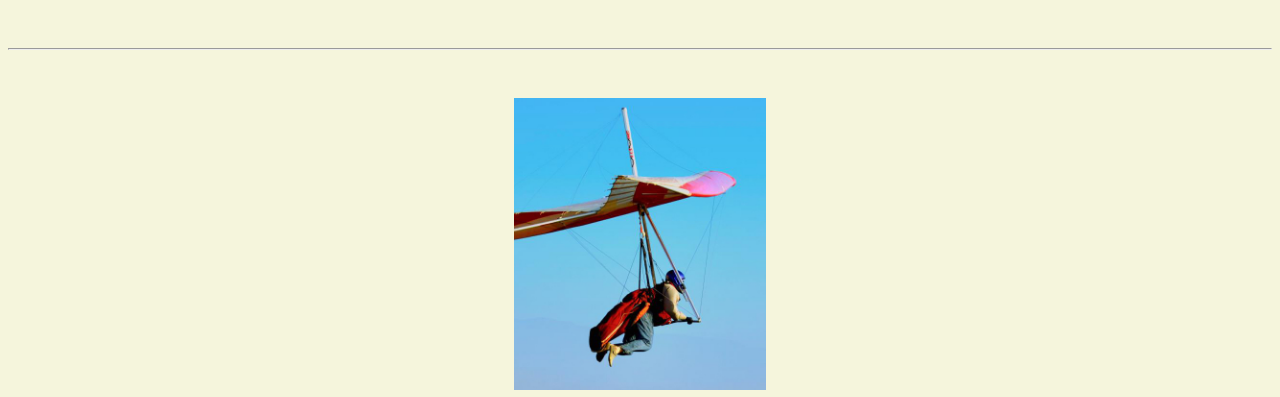
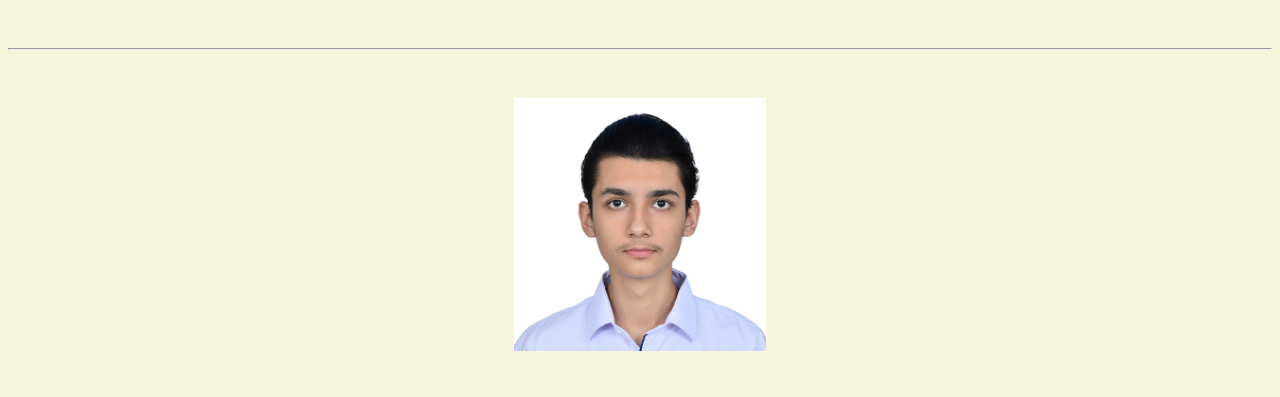
Before and after one commit to Mahad811/Mahad811.github.io, a plain HTML site: page resume.html in a window 1280 px wide. Shown: the top 397 px of the page. Drawn offline with Linux system fonts and the light colour scheme.

Commit message:
Update resume.html

```diff
--- a/resume.html
+++ b/resume.html
@@ -18,7 +18,7 @@
   <body>
     <hr>
 
-    <img src="images/headshot.jpg" alt="Mahad Khan's headshot" width="20%">
+    <img src="images/ShowImage.jpg" alt="Mahad Khan's headshot" width="20%">
 
     <h1>Mahad Khan</h1>
     <h4>Freshmen At FAST University,Islamabad</h4>
```
